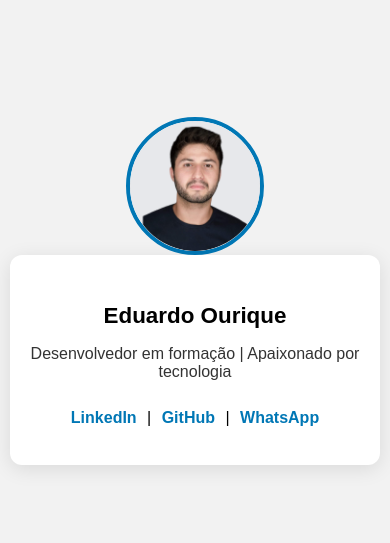
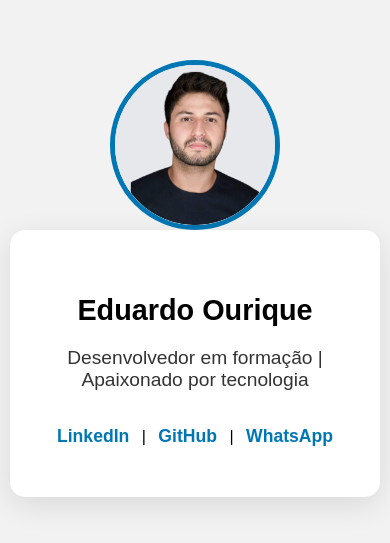
Before and after one commit to EduardoeD1/portifolio, a plain HTML site: page index.html in a window 390 px wide. Shown: the part 141-684 px from the top of the page. Drawn offline with Linux system fonts and the light colour scheme.

Commit message:
Update style.css

```diff
--- a/style.css
+++ b/style.css
@@ -12,69 +12,71 @@ body {
 }
 
 .perfil {
-  width: 140px;
-  height: 140px;
+  width: 180px;
+  height: 180px;
   border-radius: 50%;
   object-fit: cover;
-  border: 4px solid #0077b5;
-  margin-top: 20px;
+  border: 5px solid #0077b5;
+  margin-top: 30px;
 }
 
 .card {
   background-color: white;
   width: 95%;
-  max-width: 500px;
-  padding: 40px 25px;
-  border-radius: 12px;
-  box-shadow: 0 4px 20px rgba(0, 0, 0, 0.1);
+  max-width: 600px;
+  padding: 50px 30px;
+  border-radius: 15px;
+  box-shadow: 0 8px 30px rgba(0, 0, 0, 0.1);
   box-sizing: border-box;
+  margin-bottom: 30px;
 }
 
 .card h1 {
-  font-size: 1.6rem;
-  margin-bottom: 10px;
+  font-size: 2rem;
+  margin-bottom: 15px;
 }
 
 .card p {
-  font-size: 1.1rem;
-  margin-bottom: 20px;
+  font-size: 1.3rem;
+  margin-bottom: 25px;
   color: #333;
 }
 
 .social a {
   text-decoration: none;
-  margin: 0 10px;
+  margin: 0 12px;
   color: #0077b5;
   font-weight: bold;
-  font-size: 1rem;
+  font-size: 1.2rem;
 }
 
 .social a:hover {
   color: #005b99;
 }
 
-/* 📱 Melhorias para celular */
+/* 📱 Estilo especial para celular */
 @media (max-width: 480px) {
   .perfil {
-    width: 130px;
-    height: 130px;
+    width: 160px;
+    height: 160px;
+    margin-top: 25px;
   }
 
   .card {
-    padding: 30px 20px;
+    padding: 40px 20px;
   }
 
   .card h1 {
-    font-size: 1.4rem;
+    font-size: 1.8rem;
   }
 
   .card p {
-    font-size: 1rem;
+    font-size: 1.2rem;
   }
 
   .social a {
-    font-size: 1rem;
+    font-size: 1.1rem;
     display: inline-block;
-    margin: 8px 6px;
+    margin: 10px 8px;
   }
 }
```
